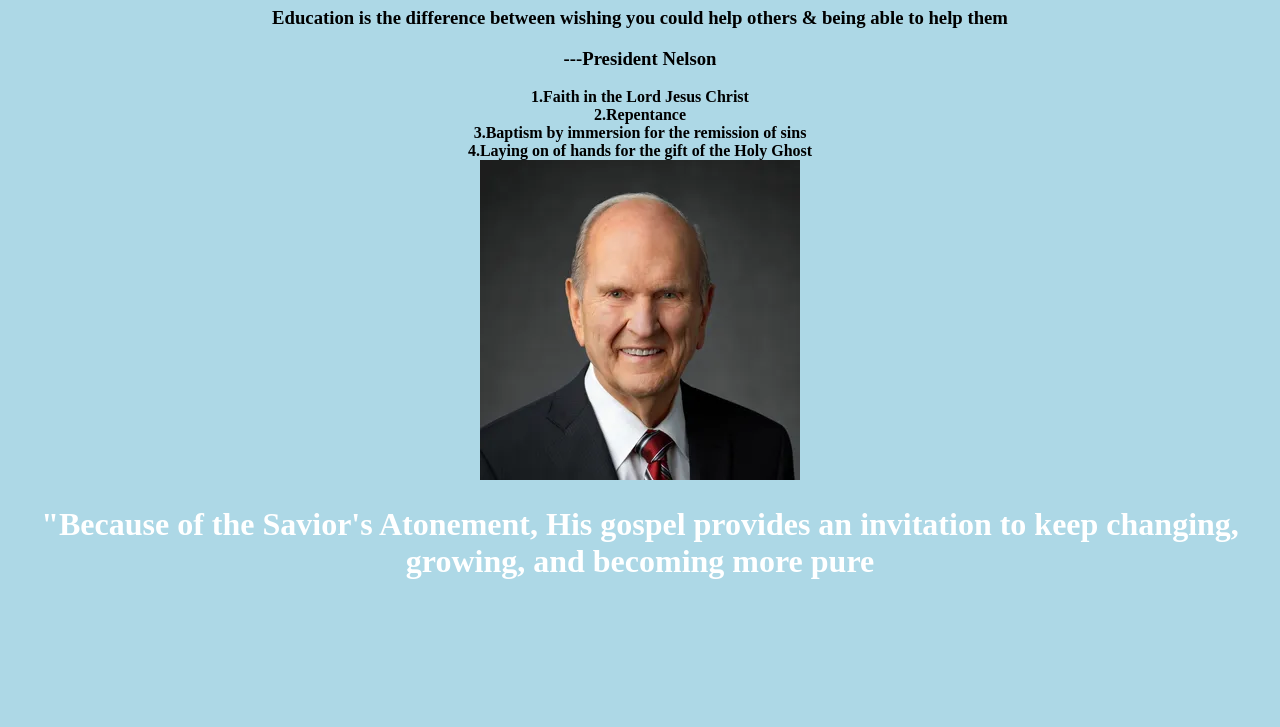
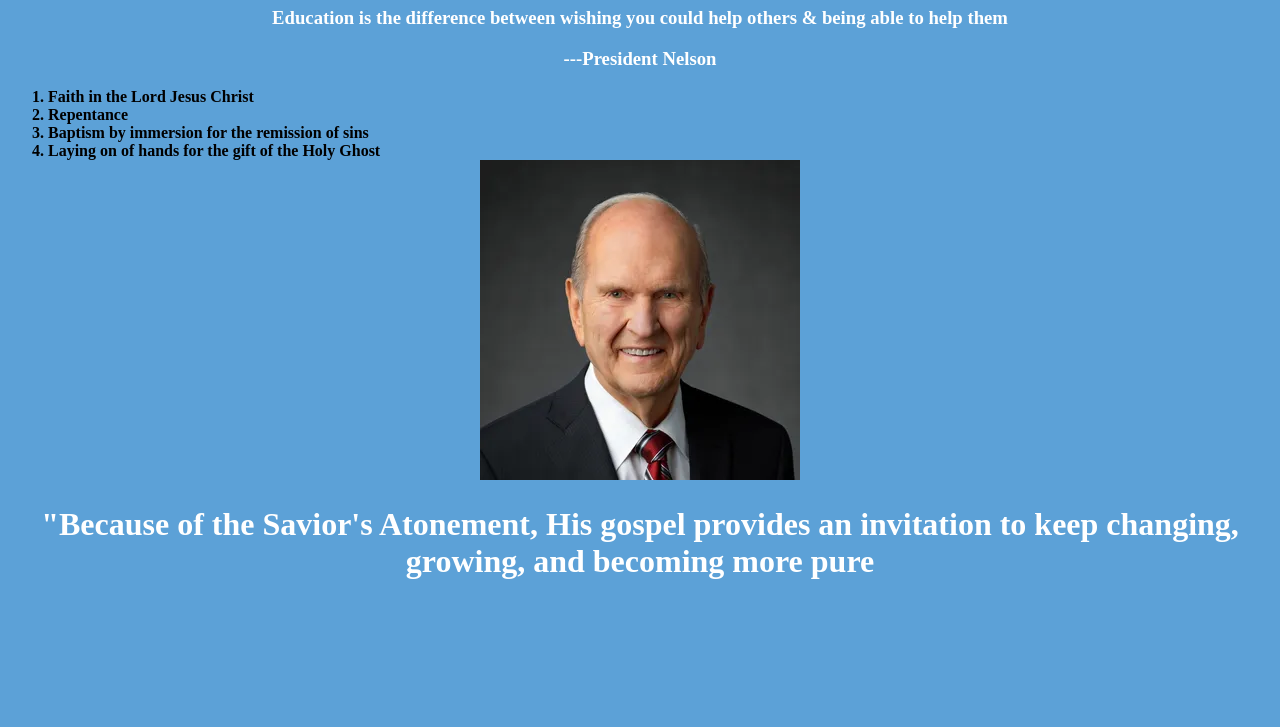
Before and after one commit to Dallin-Shmallin/Challenge, a plain HTML site: page index.html in a window 1280 px wide. Shown: the part 73-800 px from the top of the page. Drawn offline with Linux system fonts and the light colour scheme.

Commit message:
everythin

```diff
--- a/index.html
+++ b/index.html
@@ -12,12 +12,12 @@
     <h1>Education</h1>
     <h3>Education is the difference between wishing you could help others & being able to help them</h3>
     <h3>---President Nelson</h3>
-    <p>
-        1.Faith in the Lord Jesus Christ<br>
-        2.Repentance<br>
-        3.Baptism by immersion for the remission of sins<br>
-        4.Laying on of hands for the gift of the Holy Ghost<br>
-    </p>
+    <ol>
+        <li>Faith in the Lord Jesus Christ
+        <li>Repentance
+        <li>Baptism by immersion for the remission of sins
+        <li>Laying on of hands for the gift of the Holy Ghost
+    </ol>
     <img src = "images/Nelson.webp" alt = nelson>
     <h1>"Because of the Savior's Atonement, His gospel provides an invitation to keep changing, growing, and becoming more pure</h1>
     </main>
--- a/styles/style-sheet.css
+++ b/styles/style-sheet.css
@@ -1,13 +1,26 @@
 p {
     font-weight: bold;
-    margin:auto
+    margin:auto;
 }
 body{
-    background-color: lightblue
+    background-color: #5CA1D7;
+    text-align: center;
 }
-h1,h2 {
+h1{
+    color: white;
+    font-weight: bold;
+}
+h2,h3{
     color: white
 }
 div{
-    text-align:center
+    width: 350 px;
+    text-align: center;
+    margin: 0 auto;
 }
+ol{
+    font-weight: bold;
+    text-align: left;
+    width: 350 px;
+    margin: 0 auto;
+}
```
